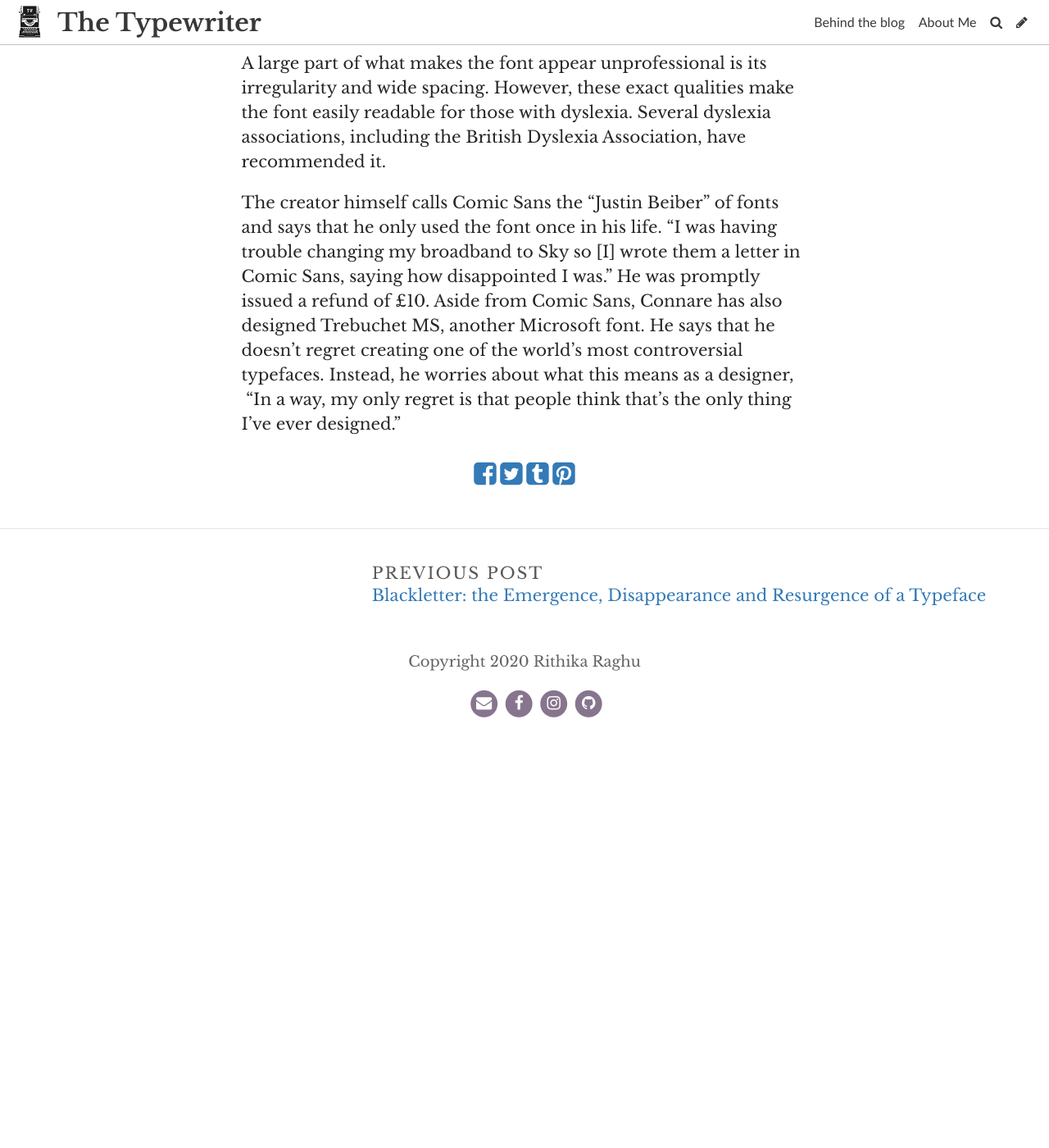
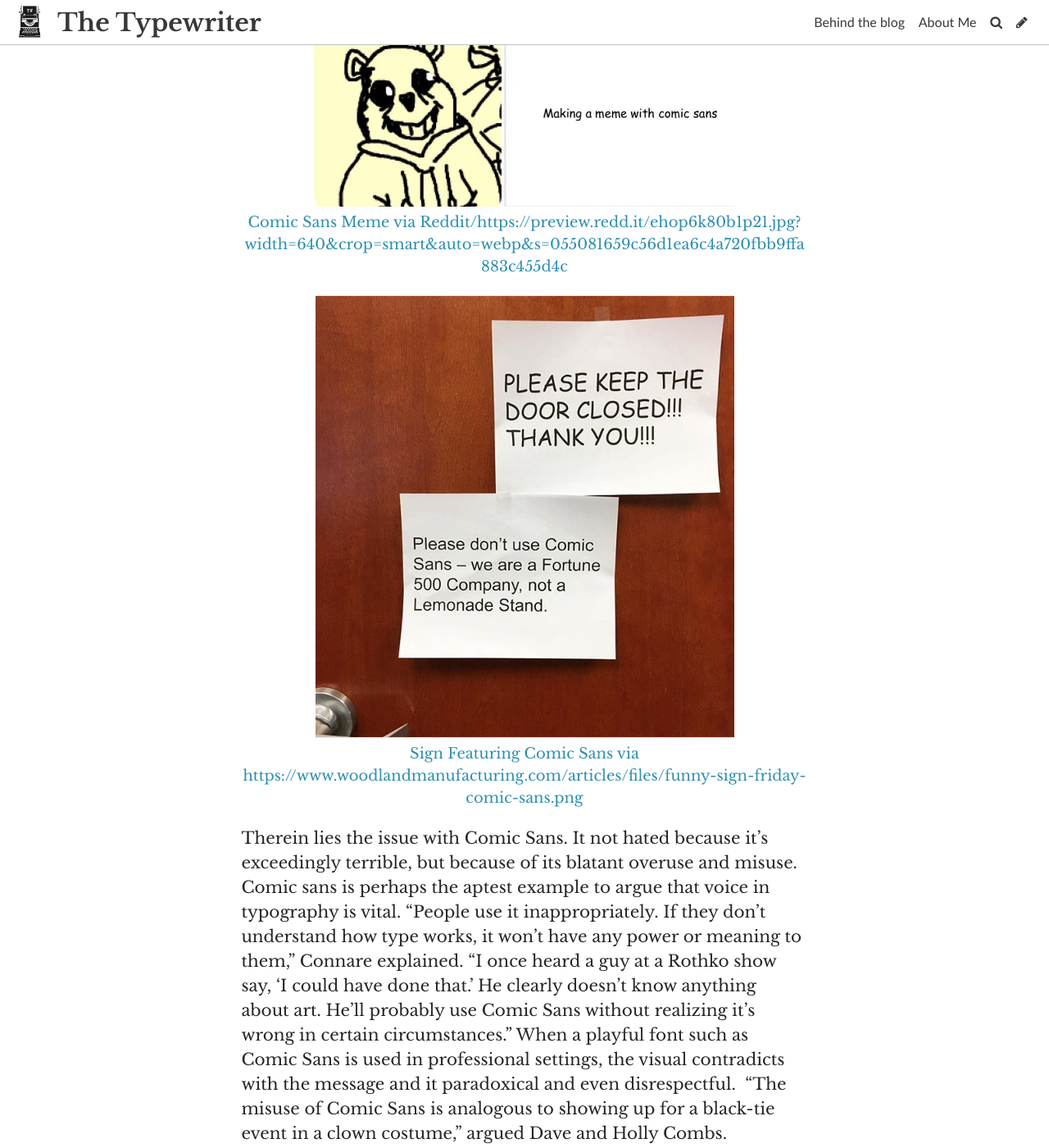
Before and after one commit to ismirithu/Typewriter, a Jekyll site: the page built from _posts/2020-12-28-comic-sans-the-font-ee-love-to-hate.md, in a window 1280 px wide and 1400 px high, scrolled down 2283 px. Shown: the whole window at 82% size. Built offline with Jekyll 4.4.1, drawn with Linux system fonts in a browser that asks for light colours; some web fonts are replaced; before the commit the page ends 3188 px from its top, so only the background shows below that.

Commit message:
Update Post “2020-12-28-comic-sans-the-font-ee-love-to-hate”

```diff
--- a/_posts/2020-12-28-comic-sans-the-font-ee-love-to-hate.md
+++ b/_posts/2020-12-28-comic-sans-the-font-ee-love-to-hate.md
@@ -18,7 +18,9 @@ Inspired by *Watchmen* and *The Dark Knight Returns*,  Connare created a font t
 
 It was an instant hit. Comic Sans with its child-like jauntiness was a breath of fresh air in a world taut with straight-laced, no-nonsense fonts like Times New Roman and Helvetica. The timing of its release also coincided with a jump in the number of households owning a personal computer. Soon, Comic sans became one of the most commonly used fonts. It was used everywhere from birthday cards to medical documents.
 
+![Comic Sans Meme via Reddit/https://preview.redd.it/ehop6k80b1p21.jpg?width=640&crop=smart&auto=webp&s=055081659c56d1ea6c4a720fbb9ffa883c455d4c](../uploads/comicsans2.jpg "Comic Sans Meme")
 
+![Sign Featuring Comic Sans via https://www.woodlandmanufacturing.com/articles/files/funny-sign-friday-comic-sans.png](../uploads/comicsans3.png "Sign Featuring Comic Sans via https://www.woodlandmanufacturing.com/articles/files/funny-sign-friday-comic-sans.png")
 
 Therein lies the issue with Comic Sans. It not hated because it’s exceedingly terrible, but because of its blatant overuse and misuse. Comic sans is perhaps the aptest example to argue that voice in typography is vital. “People use it inappropriately. If they don’t understand how type works, it won’t have any power or meaning to them,” Connare explained. “I once heard a guy at a Rothko show say, ‘I could have done that.’ He clearly doesn’t know anything about art. He’ll probably use Comic Sans without realizing it’s wrong in certain circumstances.” When a playful font such as Comic Sans is used in professional settings, the visual contradicts with the message and it paradoxical and even disrespectful.  “The misuse of Comic Sans is analogous to showing up for a black-tie event in a clown costume,” argued Dave and Holly Combs.
 
```
Also changed, not shown: uploads/comicsans2.jpg (added), uploads/comicsans3.png (added).
